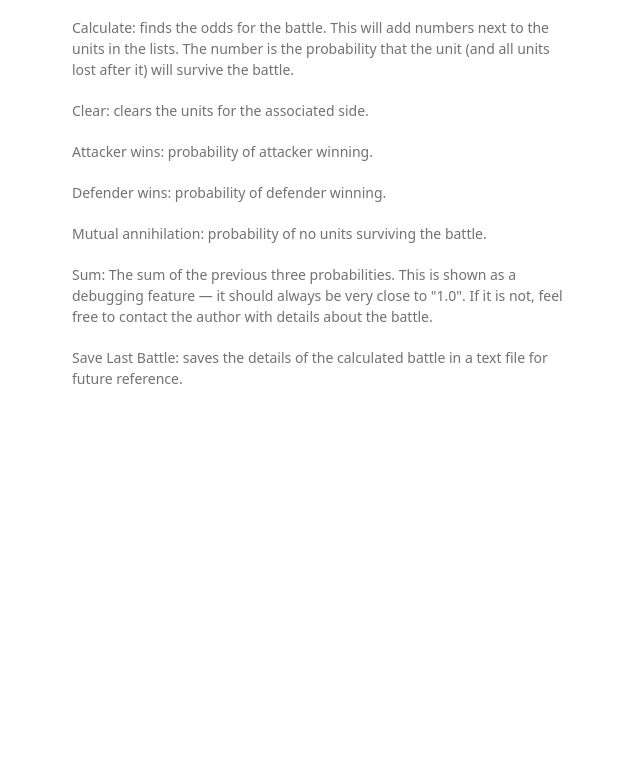
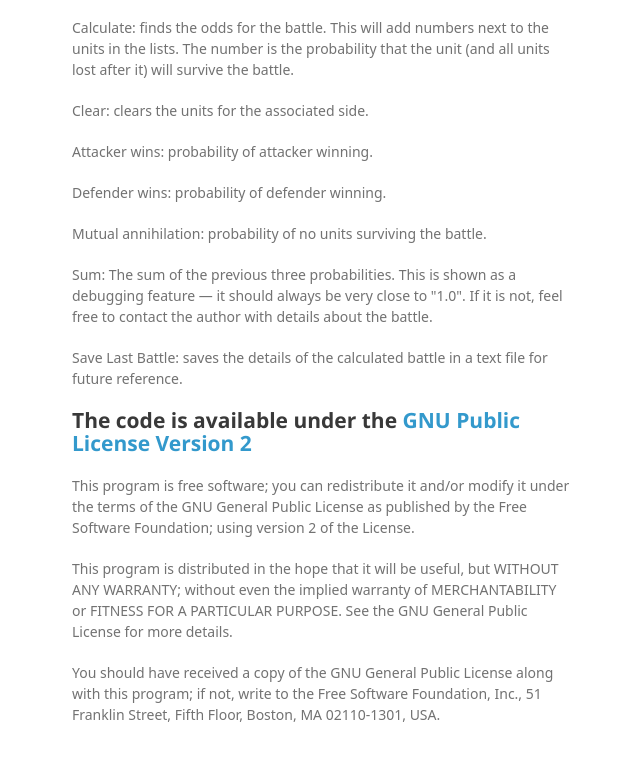
Before and after one commit to lnmaurer/aaodds, a plain HTML site: page index.html in a window 1280 px wide. Shown: the part 1011-1772 px from the top of the page, without its empty margins (498-1138 px from the left). Before the commit the page ends 1470 px from the top, so only its background shows below. Drawn offline with Linux system fonts and the light colour scheme; a web font is replaced by a local one.

Commit message:
Create gh-pages branch via GitHub

```diff
--- a/index.html
+++ b/index.html
@@ -62,6 +62,24 @@
 <p>Sum: The sum of the previous three probabilities. This is shown as a debugging feature — it should always be very close to "1.0". If it is not, feel free to contact the author with details about the battle.</p>
 
 <p>Save Last Battle: saves the details of the calculated battle in a text file for future reference.</p>
+
+<h2>
+<a id="the-code-is-available-under-the-gnu-public-license-version-2" class="anchor" href="#the-code-is-available-under-the-gnu-public-license-version-2" aria-hidden="true"><span aria-hidden="true" class="octicon octicon-link"></span></a>The code is available under the <a href="http://www.gnu.org/licenses/gpl-2.0.html">GNU Public License Version 2</a>
+</h2>
+
+<p>This program is free software; you can redistribute it and/or
+  modify it under the terms of the GNU General Public License
+  as published by the Free Software Foundation; using version 2
+  of the License.</p>
+
+<p>This program is distributed in the hope that it will be useful,
+  but WITHOUT ANY WARRANTY; without even the implied warranty of
+  MERCHANTABILITY or FITNESS FOR A PARTICULAR PURPOSE.  See the
+  GNU General Public License for more details.</p>
+
+<p>You should have received a copy of the GNU General Public License
+  along with this program; if not, write to the Free Software
+  Foundation, Inc., 51 Franklin Street, Fifth Floor, Boston, MA  02110-1301, USA.</p>
       </section>
       <footer>
         <p>This project is maintained by <a href="https://github.com/lnmaurer">lnmaurer</a></p>
```
Also changed, not shown: params.json (+1 -1 lines).
